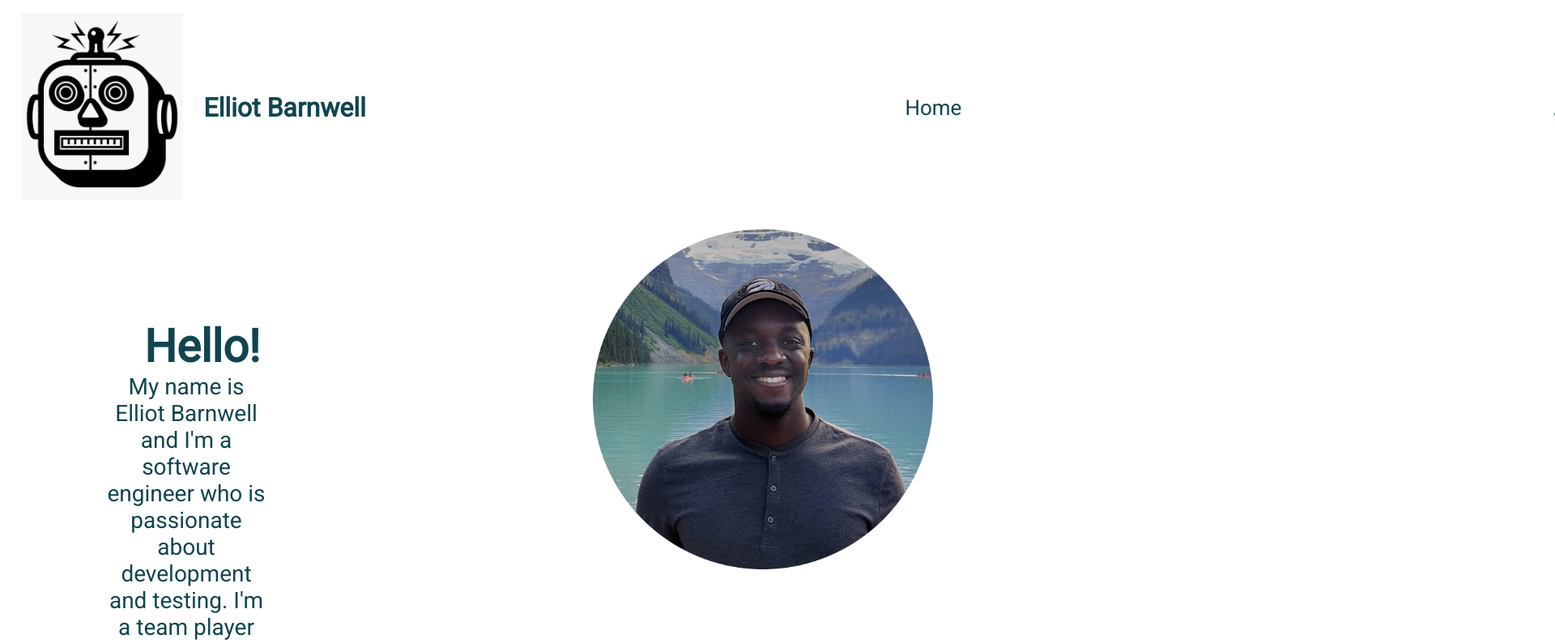
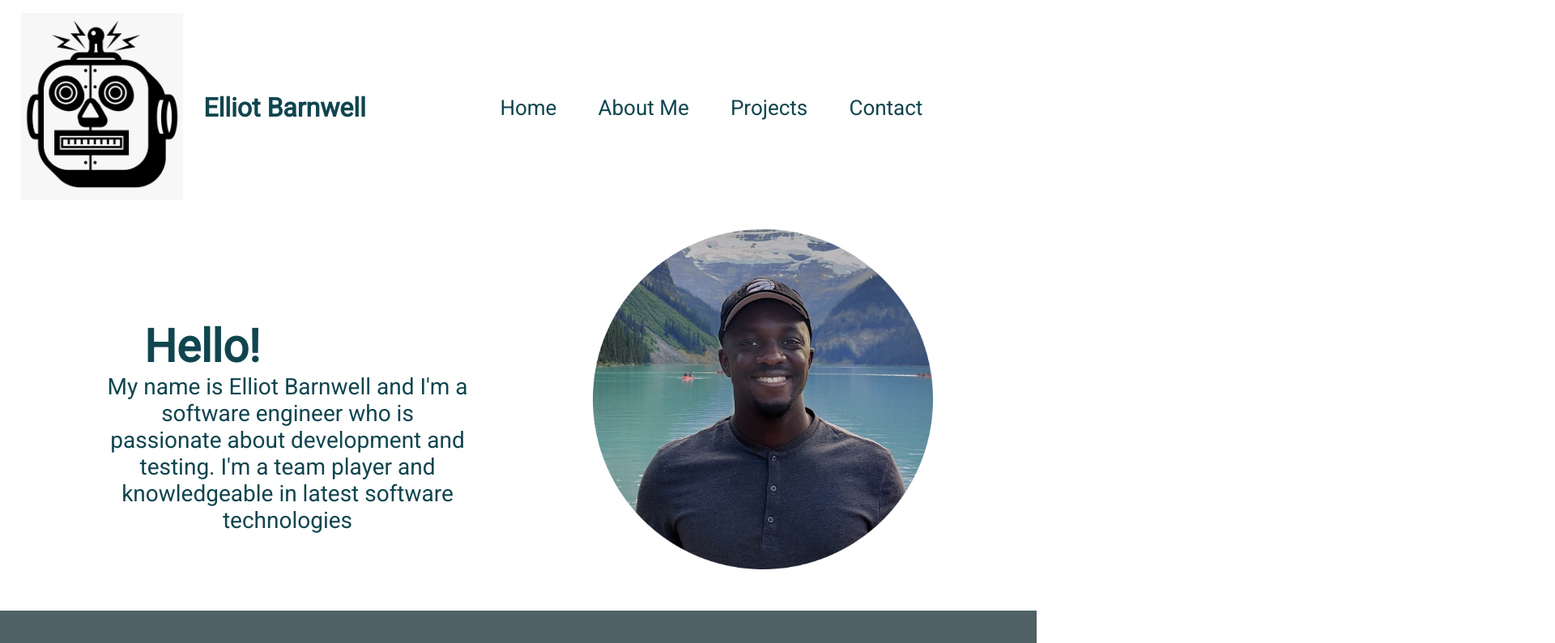
Before and after one commit to ElliotBarnwell/resume-website, a React (Create React App) app: page / in a window 1280 px wide. Shown: the top 794 px of the page at 81% size, 1920 px wide, since content can reach past the window. Built offline with nearby package versions, Linux system fonts and the light colour scheme.

Commit message:
final updates to css

```diff
--- a/src/App.css
+++ b/src/App.css
@@ -81,7 +81,7 @@ section{
   display: flex;
   flex-direction: row;
   border-radius: 10px;
-  width: 2000px;
+  max-width: 1500px;
   margin-left: 50px;
   margin-right: 50px;
   box-shadow: rgba(0, 0, 0, 0.25) 0px 14px 28px, rgba(0, 0, 0, 0.22) 0px 10px 10px;
@@ -127,9 +127,7 @@ section{
 
 .nav-item{
   display: flex;
-  margin-left: 500px;
   padding: 2vh 2vw 2vh 2vw;
-  min-width: 250px;
 }
 
 .contact-div{
@@ -236,7 +234,7 @@ section{
 .summary-div {
   margin-top: 0px;
   margin-bottom: 40px;
-  margin-right: 400px;
+  margin-right: 150px;
 }
 
 .logo-img {
@@ -246,7 +244,7 @@ section{
 }
 
 .hobby-img{
-  max-width: 400px;
+  max-width: 200px;
   flex: 1;
   margin: 2vh 2vw 2vh 2vw;
 }
```
